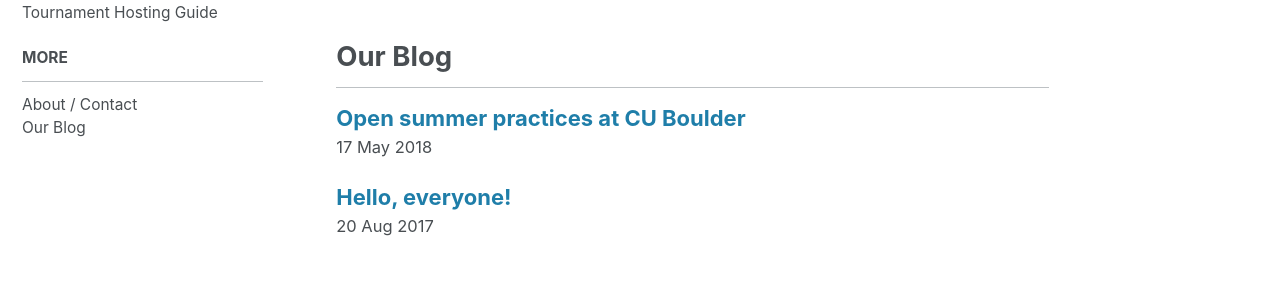
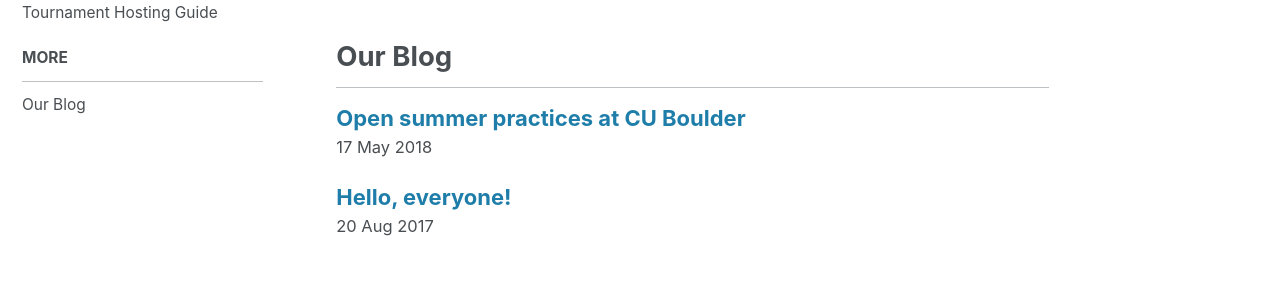
Before and after one commit to matt2718/colorado-qb, a Jekyll site: the page built from index.html, in a window 1280 px wide. Shown: the part 525-813 px from the top of the page. Built offline with Jekyll 4.4.1, drawn with Linux system fonts in a browser that asks for light colours; the list of posts is cut into pages by our own code.

Commit message:
Update navigation.yml

```diff
--- a/_data/navigation.yml
+++ b/_data/navigation.yml
@@ -25,7 +25,5 @@ linkbar:
         url: /tournaments/hosting/
   - title: "More"
     children:
-      - title: "About / Contact"
-        url: /more/contact/
       - title: "Our Blog"
         url: /blog/allposts/
```
